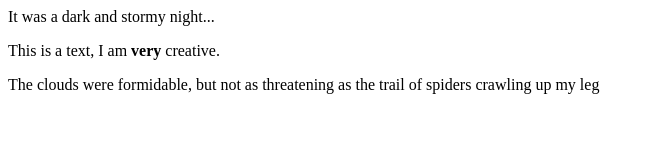
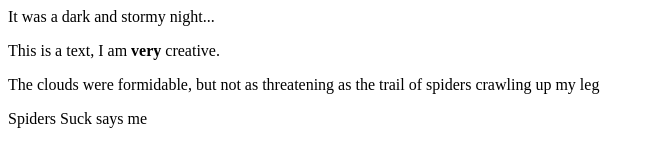
Before and after one commit to setite/fireside-story, a plain HTML site: page index.html in a window 1280 px wide. Shown: the whole page, without its empty margins (0-655 px from the left). Drawn offline with Linux system fonts and the light colour scheme.

Commit message:
spiders suck

```diff
--- a/index.html
+++ b/index.html
@@ -2,7 +2,8 @@
   <body>
       <link rel="stylesheet" type="text/css" href="style.css">
     <p>It was a dark and stormy night...</p>
-    <p>This is a text, I am <strong>very </strong>creative.</p>
+    <p>This is a text, I am <strong>very</strong> creative.</p>
     <p>The clouds were formidable, but not as threatening as the trail of spiders crawling up my leg</p>
+    <p>Spiders Suck says me</p>
   </body>
 </html>
```
